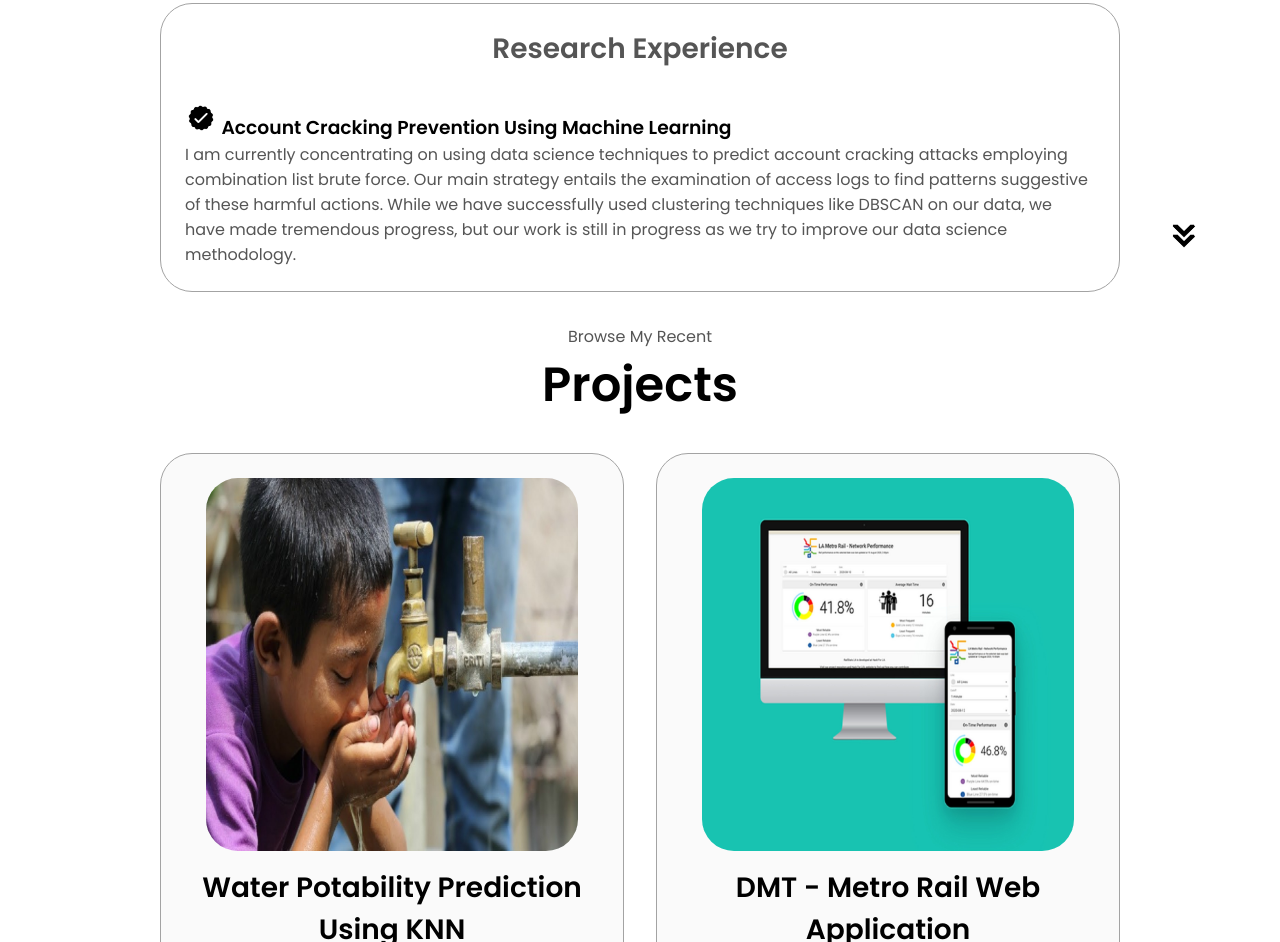
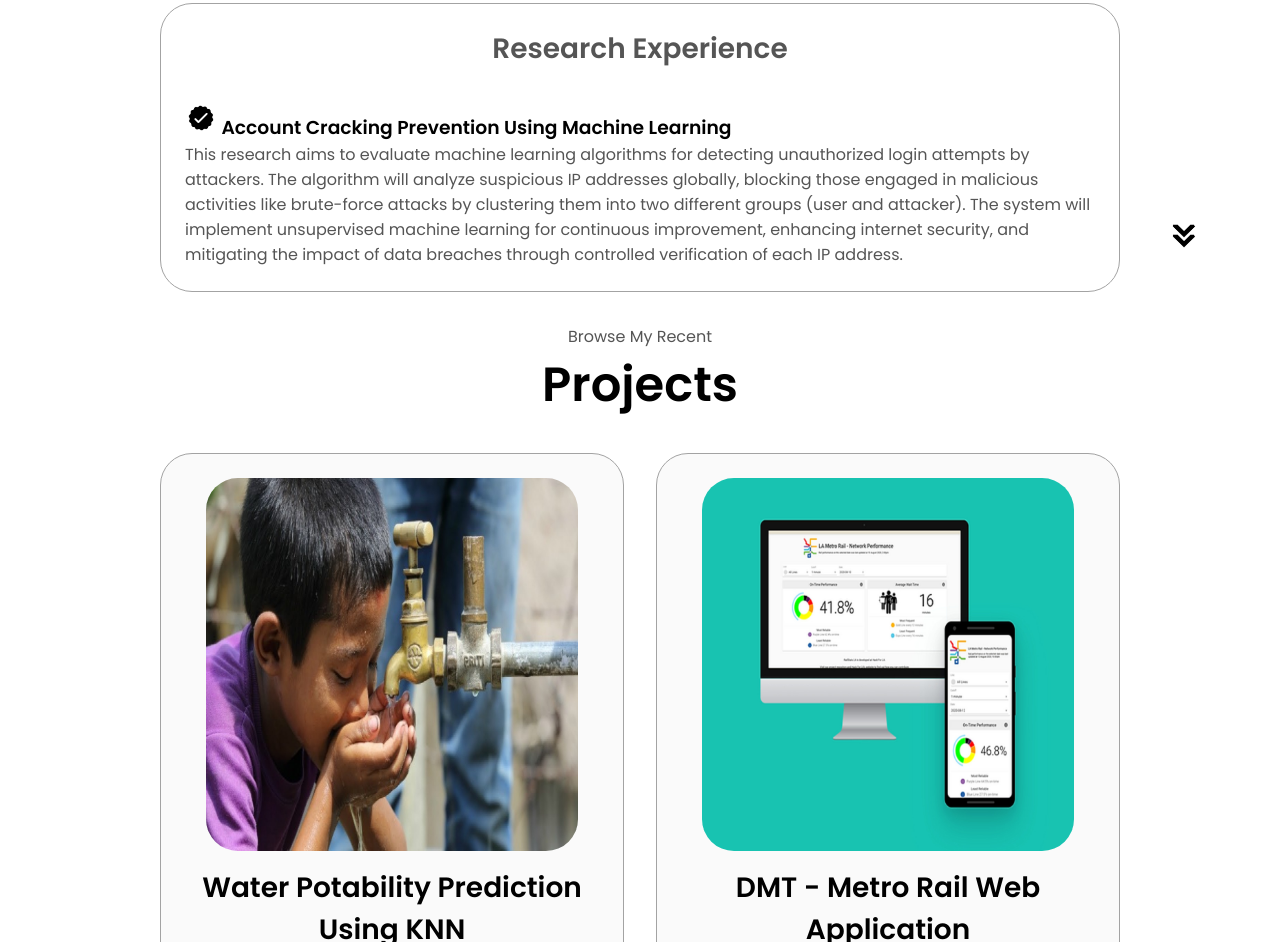
Before and after one commit to ShamimSiddiky/portfolio-shamim-siddiky, a plain HTML site: page index.html in a window 1280 px wide. Shown: the part 2220-3162 px from the top of the page. Drawn offline with Linux system fonts and the light colour scheme.

Commit message:
Update index.html
Update Information

```diff
--- a/index.html
+++ b/index.html
@@ -169,9 +169,10 @@
             <div class="article-container">
                 <div>
                   <h3> <img src="./assets/checkmark.png" alt="Experience icon" class="icon" /> Account Cracking Prevention Using Machine Learning </h3>
-                  <p>I am currently concentrating on using data science techniques to predict account cracking attacks employing combination list brute force. Our main
-                    strategy entails the examination of access logs to find patterns suggestive of these harmful actions. While we have successfully used clustering techniques
-                    like DBSCAN on our data, we have made tremendous progress, but our work is still in progress as we try to improve our data science methodology. </p>
+                  <p>This research aims to evaluate machine learning algorithms for detecting unauthorized login attempts by attackers. The algorithm will analyze suspicious IP addresses
+                    globally, blocking those engaged in malicious activities like brute-force attacks by clustering them into two different groups (user and attacker). The system will implement
+                    unsupervised machine learning for continuous improvement, enhancing internet security, and mitigating the impact of data breaches through controlled verification of each IP
+                    address.</p>
                 </div>
             </div>
           </div>
@@ -206,7 +207,7 @@
                 <button class="btn btn-color-2 project-btn" onclick="location.href='https://github.com/al-monaem/DMT'" >
                     Source Code
                 </button>
-                <button class="btn btn-color-2 project-btn" onclick="location.href='https://github.com/'" >
+                <button class="btn btn-color-2 project-btn" onclick="location.href='https://drive.google.com/file/d/1fCNV98JZRtqMwnKp3sK9v3iBhvB7T1f_/view?usp=sharing'" >
                     Live Demo
                 </button>
               </div>
```
